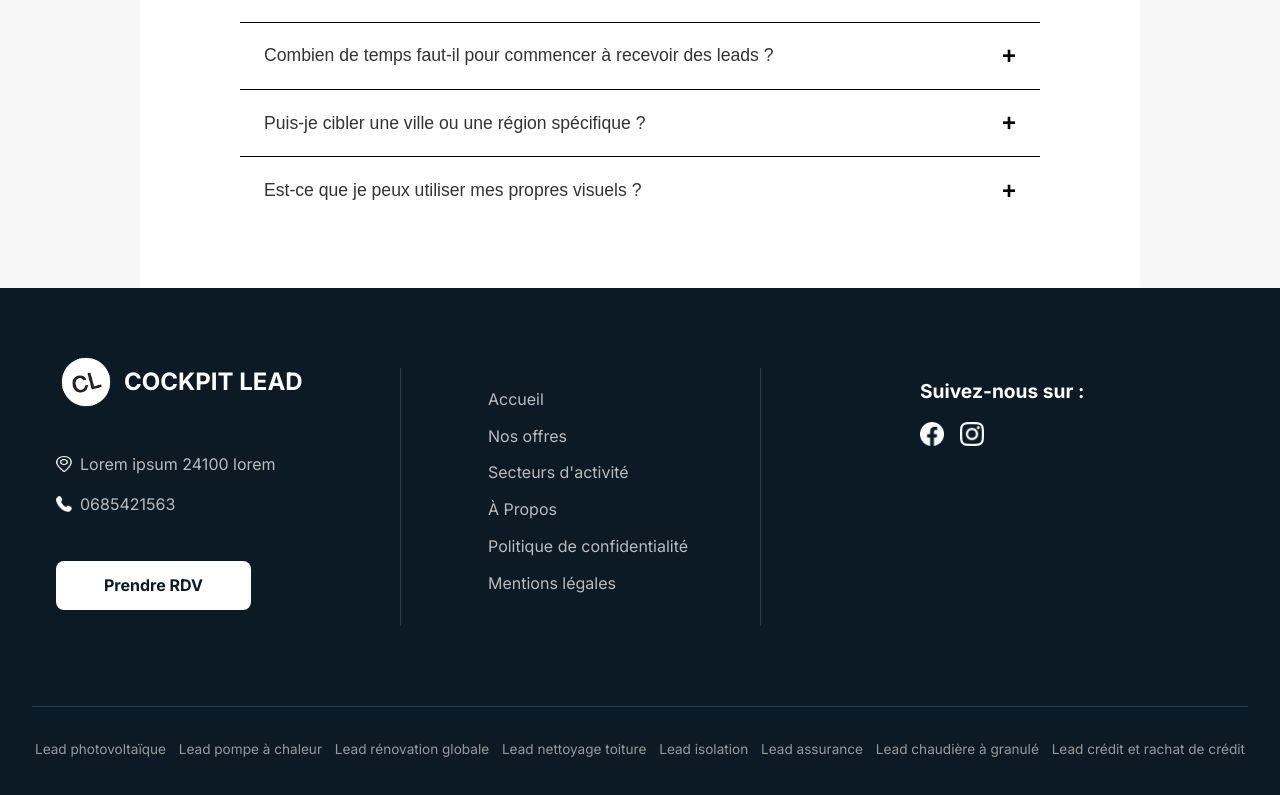
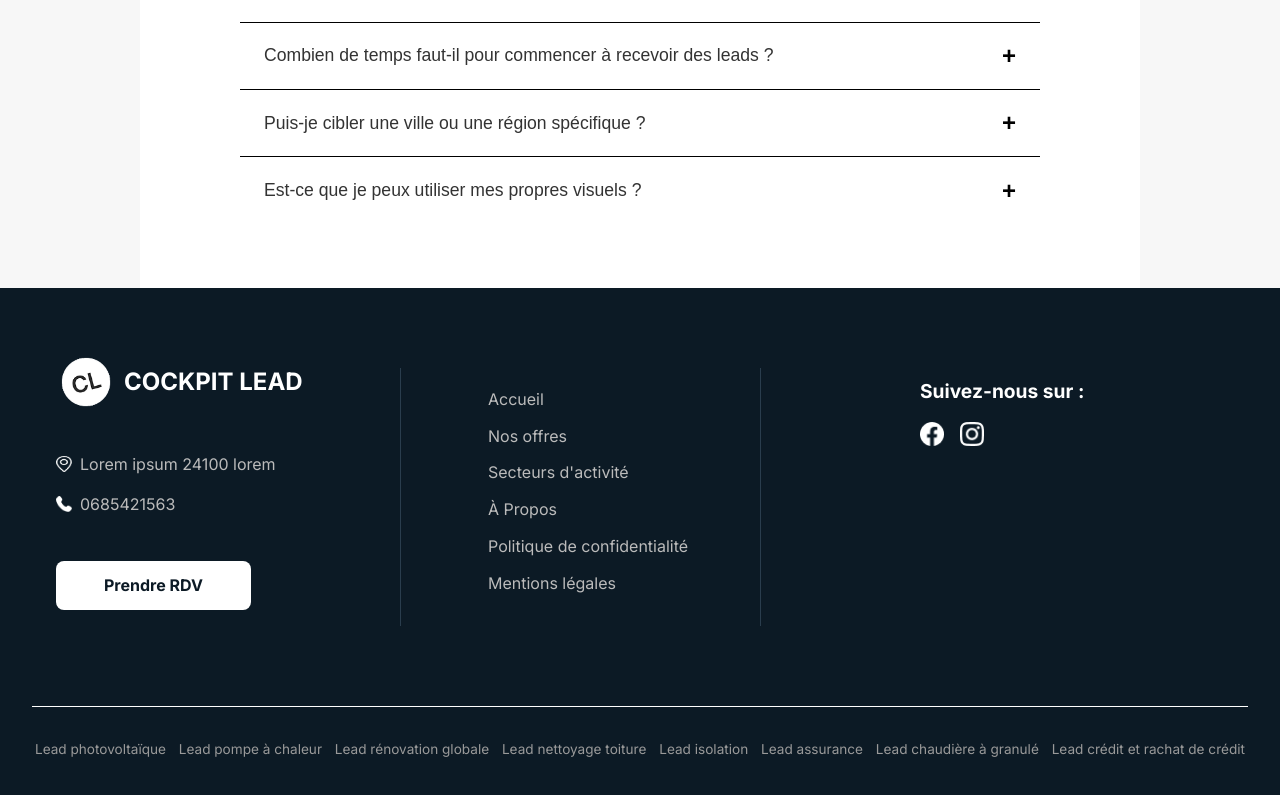
Before and after one commit to MARCOOOOOOOOOOOOOOOOO123/cockpit-lead, a Next.js app: page / in a window 1280 px wide. Shown: the part 3963-4758 px from the top of the page. Built offline with nearby package versions, Linux system fonts and the light colour scheme.

Commit message:
Update Footer.module.css

```diff
--- a/src/styles/Footer.module.css
+++ b/src/styles/Footer.module.css
@@ -139,7 +139,7 @@
   gap: 0.8rem; /* Espacement entre les mots-clés */
   padding-top: 2rem;
   margin-top: 3rem; /* Espacement avec le contenu au-dessus */
-  border-top: 1px solid #2a3d4d; /* Séparateur avec la section supérieure */
+  border-top: 1px solid #ffffff; /* Séparateur avec la section supérieure */
 }
 
 .keyword {
```
